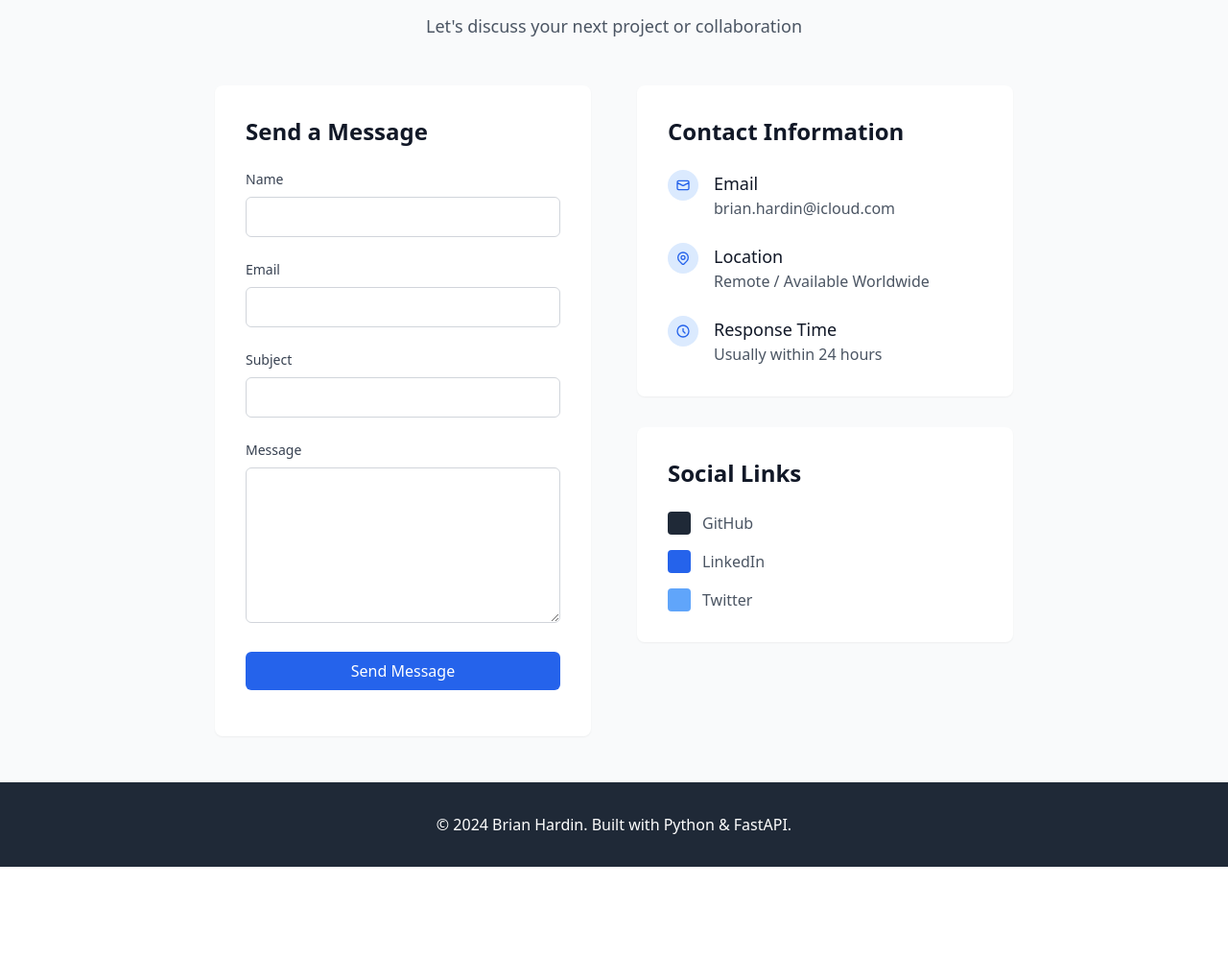
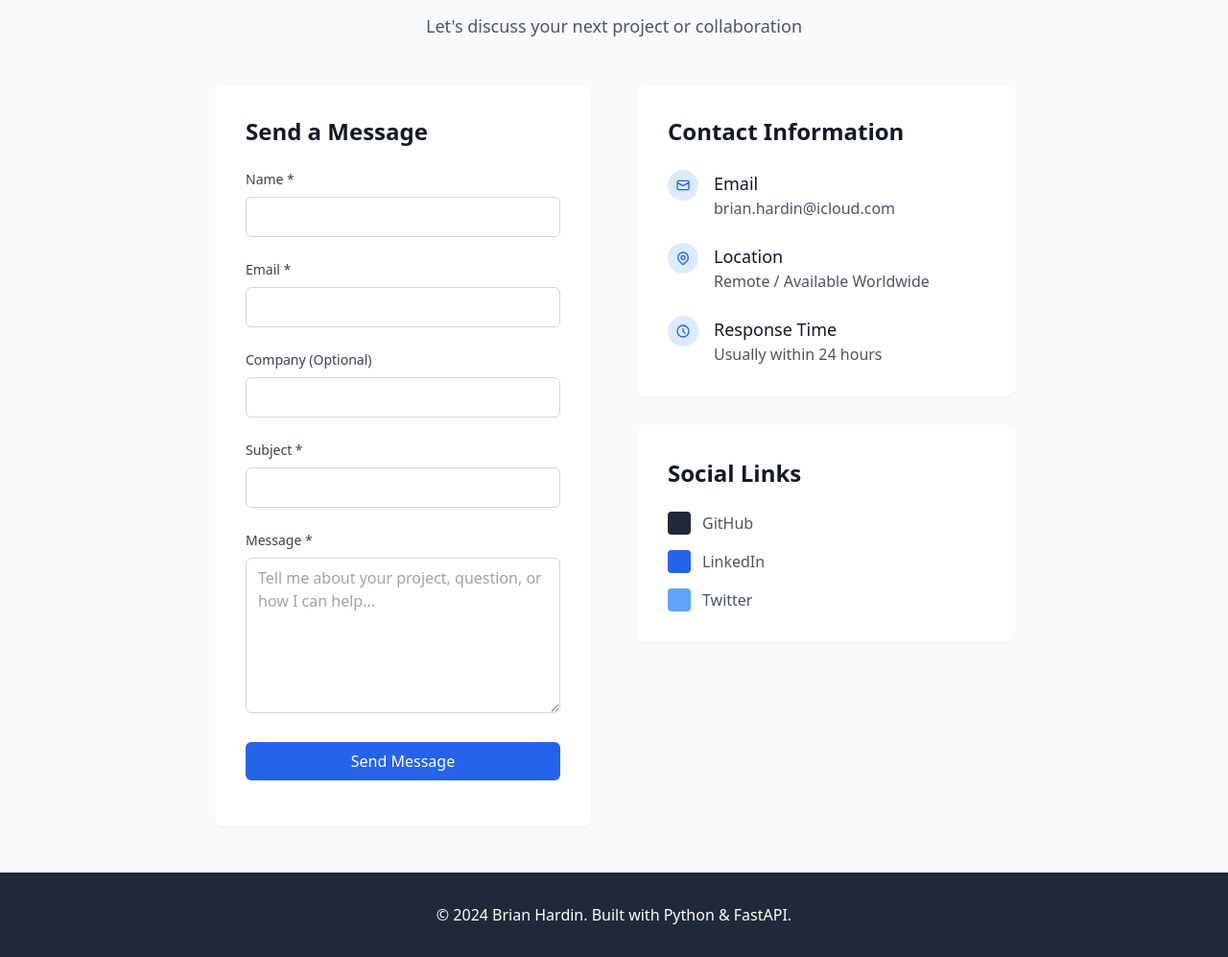
Before and after one commit to Bhardin04/brianhardin.info, a FastAPI app: page /contact in a window 1280 px wide. Shown: the part 155-1152 px from the top of the page at 96% size. Before the commit the page ends 1058 px from the top, so only its background shows below. Run offline with FastAPI, Linux system fonts and the light colour scheme; some libraries are stand-ins or nearby versions.

Commit message:
feat(website): update existing files for contact form and documentation improvements
Major improvements to existing website files:
- Enhanced README with comprehensive project overview and navigation
- Implemented contact form with HTMX and email integration
- Added favicon and improved UI styling
- Updated project configuration with new dependencies
- Expanded test coverage for all pages and contact form
- Removed duplicate main.py file

🤖 Generated with [Claude Code](https://claude.ai/code)

Co-Authored-By: Claude <noreply@anthropic.com>

```diff
--- a/app/static/css/styles.css
+++ b/app/static/css/styles.css
@@ -49,3 +49,27 @@
 ::-webkit-scrollbar-thumb:hover {
     background: #94a3b8;
 }
+
+/* HTMX Loading States */
+.htmx-indicator {
+    display: none;
+}
+
+.htmx-request .htmx-indicator {
+    display: inline;
+}
+
+.htmx-request .htmx-not-indicator {
+    display: none;
+}
+
+/* Form validation styles */
+.invalid {
+    border-color: #ef4444 !important;
+    box-shadow: 0 0 0 1px #ef4444 !important;
+}
+
+.valid {
+    border-color: #10b981 !important;
+    box-shadow: 0 0 0 1px #10b981 !important;
+}
--- a/app/templates/base.html
+++ b/app/templates/base.html
@@ -4,6 +4,7 @@
     <meta charset="UTF-8">
     <meta name="viewport" content="width=device-width, initial-scale=1.0">
     <title>{% block title %}Brian Hardin{% endblock %}</title>
+    <link rel="icon" type="image/x-icon" href="{{ url_for('static', path='/favicon.ico') }}">
     <script src="https://cdn.tailwindcss.com"></script>
     <script src="https://unpkg.com/htmx.org@1.9.10"></script>
     <link href="{{ url_for('static', path='/css/styles.css') }}" rel="stylesheet">
--- a/app/templates/contact.html
+++ b/app/templates/contact.html
@@ -14,35 +14,45 @@
         <div class="bg-white rounded-lg shadow-sm p-8">
             <h2 class="text-2xl font-semibold text-gray-900 mb-6">Send a Message</h2>
 
-            <form hx-post="/api/contact" hx-target="#form-message" hx-swap="innerHTML" class="space-y-6">
+            <form hx-post="/api/contact" hx-target="#form-message" hx-swap="innerHTML"
+                  hx-on::after-request="this.reset()" class="space-y-6" id="contact-form">
                 <div>
-                    <label for="name" class="block text-sm font-medium text-gray-700 mb-2">Name</label>
+                    <label for="name" class="block text-sm font-medium text-gray-700 mb-2">Name *</label>
                     <input type="text" id="name" name="name" required
                            class="w-full px-3 py-2 border border-gray-300 rounded-md focus:outline-none focus:ring-2 focus:ring-blue-500 focus:border-transparent">
                 </div>
 
                 <div>
-                    <label for="email" class="block text-sm font-medium text-gray-700 mb-2">Email</label>
+                    <label for="email" class="block text-sm font-medium text-gray-700 mb-2">Email *</label>
                     <input type="email" id="email" name="email" required
                            class="w-full px-3 py-2 border border-gray-300 rounded-md focus:outline-none focus:ring-2 focus:ring-blue-500 focus:border-transparent">
                 </div>
 
                 <div>
-                    <label for="subject" class="block text-sm font-medium text-gray-700 mb-2">Subject</label>
+                    <label for="company" class="block text-sm font-medium text-gray-700 mb-2">Company (Optional)</label>
+                    <input type="text" id="company" name="company"
+                           class="w-full px-3 py-2 border border-gray-300 rounded-md focus:outline-none focus:ring-2 focus:ring-blue-500 focus:border-transparent">
+                </div>
+
+                <div>
+                    <label for="subject" class="block text-sm font-medium text-gray-700 mb-2">Subject *</label>
                     <input type="text" id="subject" name="subject" required
                            class="w-full px-3 py-2 border border-gray-300 rounded-md focus:outline-none focus:ring-2 focus:ring-blue-500 focus:border-transparent">
                 </div>
 
                 <div>
-                    <label for="message" class="block text-sm font-medium text-gray-700 mb-2">Message</label>
+                    <label for="message" class="block text-sm font-medium text-gray-700 mb-2">Message *</label>
                     <textarea id="message" name="message" rows="6" required
-                              class="w-full px-3 py-2 border border-gray-300 rounded-md focus:outline-none focus:ring-2 focus:ring-blue-500 focus:border-transparent"></textarea>
+                              class="w-full px-3 py-2 border border-gray-300 rounded-md focus:outline-none focus:ring-2 focus:ring-blue-500 focus:border-transparent"
+                              placeholder="Tell me about your project, question, or how I can help..."></textarea>
                 </div>
 
                 <div>
                     <button type="submit"
-                            class="w-full bg-blue-600 text-white py-2 px-4 rounded-md hover:bg-blue-700 focus:outline-none focus:ring-2 focus:ring-blue-500 focus:ring-offset-2 transition-colors">
-                        Send Message
+                            class="w-full bg-blue-600 text-white py-2 px-4 rounded-md hover:bg-blue-700 focus:outline-none focus:ring-2 focus:ring-blue-500 focus:ring-offset-2 transition-colors disabled:opacity-50"
+                            hx-indicator="#loading">
+                        <span class="htmx-indicator" id="loading">Sending...</span>
+                        <span class="htmx-not-indicator">Send Message</span>
                     </button>
                 </div>
             </form>
--- a/main.py
+++ /dev/null
@@ -1,5 +0,0 @@
-from app.main import app
-
-if __name__ == "__main__":
-    import uvicorn
-    uvicorn.run(app, host="0.0.0.0", port=8000)
```
Also changed, not shown: app/routers/api.py (+51 -1 lines), pyproject.toml (+10 -1 lines), tests/test_main.py (+39 -0 lines), README.md, 2 other files.
